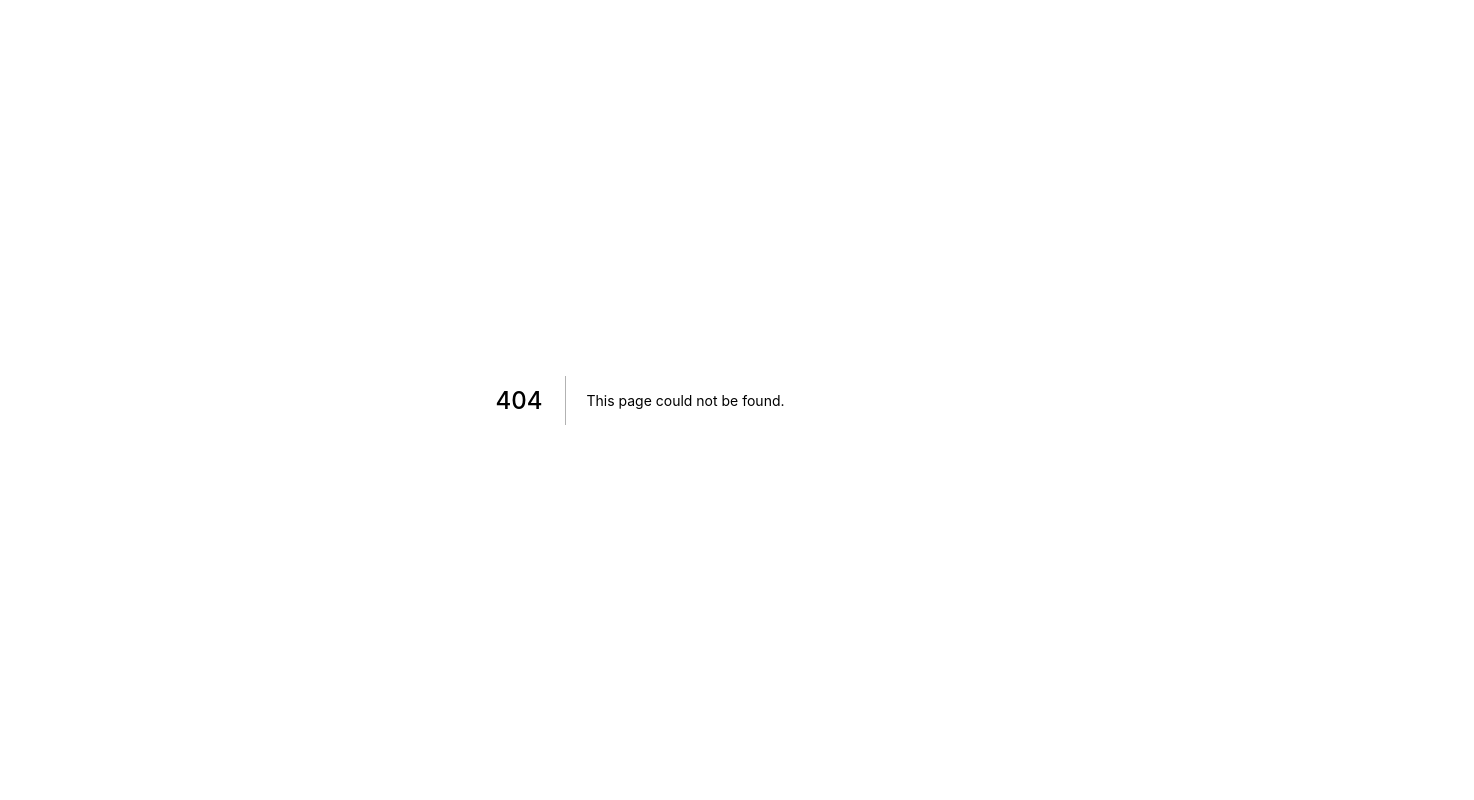
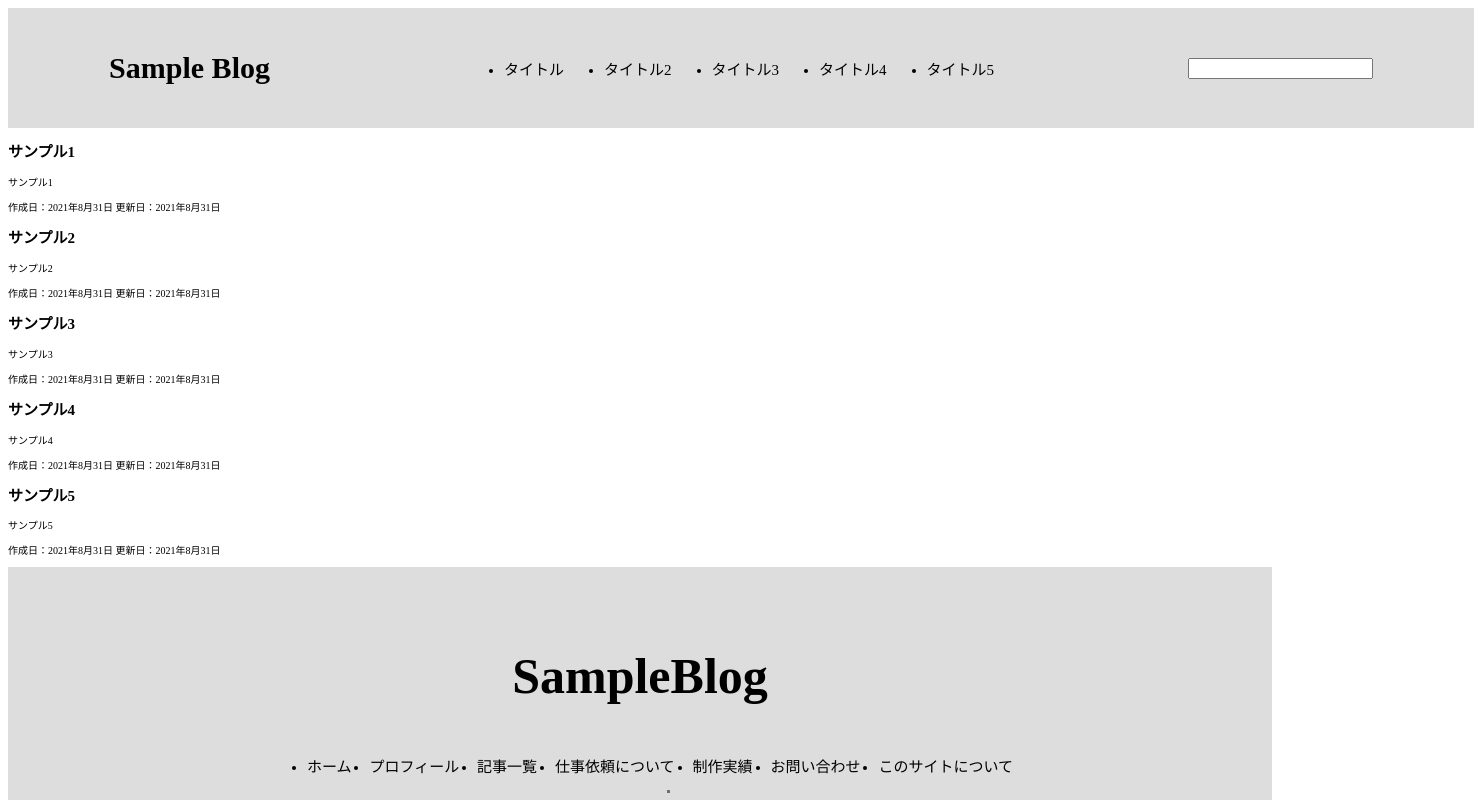
Before and after one commit to nakatievent/sample-blog, a Next.js app: page /category in a window 1280 px wide. Before the commit this address had no page. Shown: the top 800 px of the page, 1474 px wide, since content can reach past the window. Built offline with nearby package versions, Linux system fonts and the light colour scheme.

Commit message:
work-branch　カテゴリーページの作成

```diff
--- /dev/null
+++ b/pages/category.jsx
@@ -0,0 +1,26 @@
+import Layout from "../components/Layout";
+import Image from 'next/image'
+
+export default function category() {
+    const postByCategorys = [
+        { id: 1, category_title: "サンプル1", category_article: "サンプル1" },
+        { id: 2, category_title: "サンプル2", category_article: "サンプル2" },
+        { id: 3, category_title: "サンプル3", category_article: "サンプル3" },
+        { id: 4, category_title: "サンプル4", category_article: "サンプル4" },
+        { id: 5, category_title: "サンプル5", category_article: "サンプル5" },
+    ]
+    console.log(postByCategorys)
+    return (
+        <Layout title="posts-by-categorys">
+            <article>
+                {postByCategorys.map((postByCategory) => (
+                    <div className="posts-by-categorys">
+                        <h2>{postByCategory.category_title}</h2>
+                        <p>{postByCategory.category_article}</p>
+                        <p>作成日：2021年8月31日 {" "} 更新日：2021年8月31日</p>
+                    </div>
+                ))}
+            </article>
+        </Layout>
+    )
+}
```
Also changed, not shown: pages/index.jsx (+51 -8 lines), pages/mainPage.jsx (deleted, +0 -53 lines).
